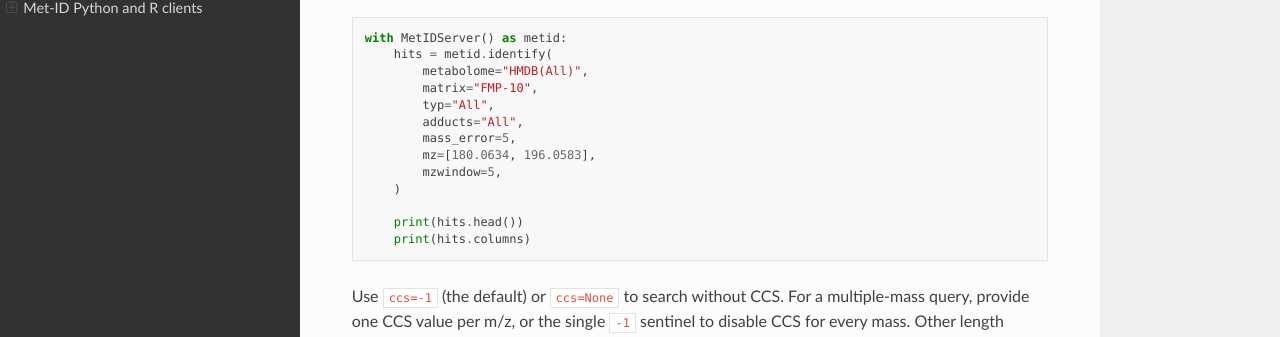
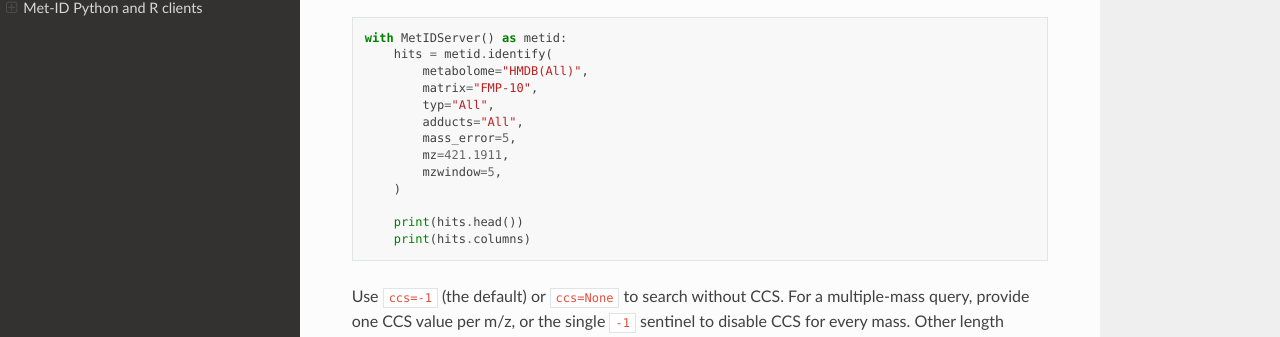
Before and after one commit to pbjarterot/Met-ID, a Sphinx documentation site: the page built from docs/index.rst, in a window 1280 px wide and 900 px high, scrolled down 1430 px. Shown: the part 112-449 px from the top of the window. Built offline with Sphinx 7.4.7 and the Read the Docs theme 3.1.0, drawn with Linux system fonts in a browser that asks for light colours.

Commit message:
Update index.rst

```diff
--- a/docs/index.rst
+++ b/docs/index.rst
@@ -83,7 +83,7 @@
            typ="All",
            adducts="All",
            mass_error=5,
-           mz=[180.0634, 196.0583],
+           mz=421.1911,
            mzwindow=5,
        )
 
```
